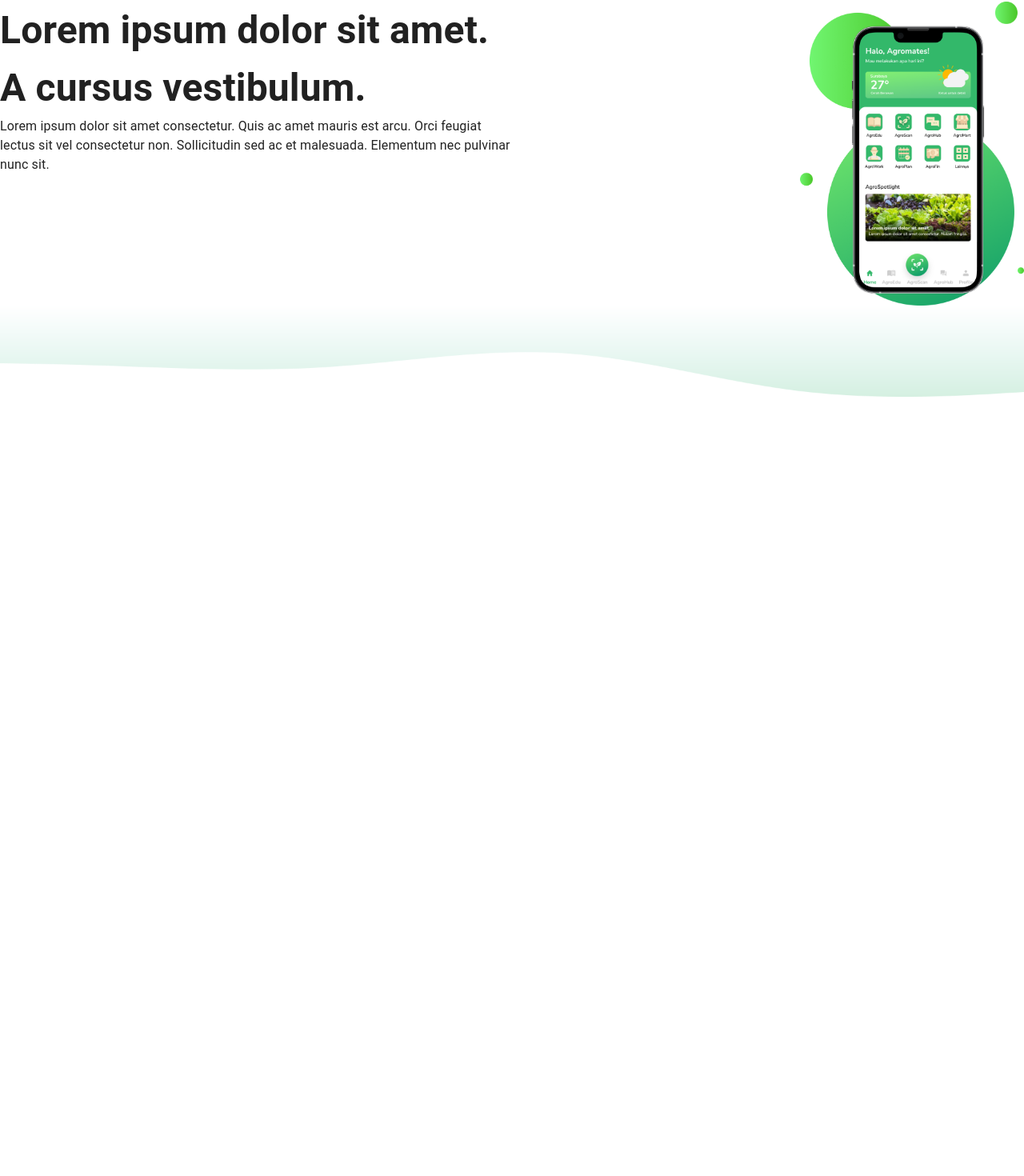
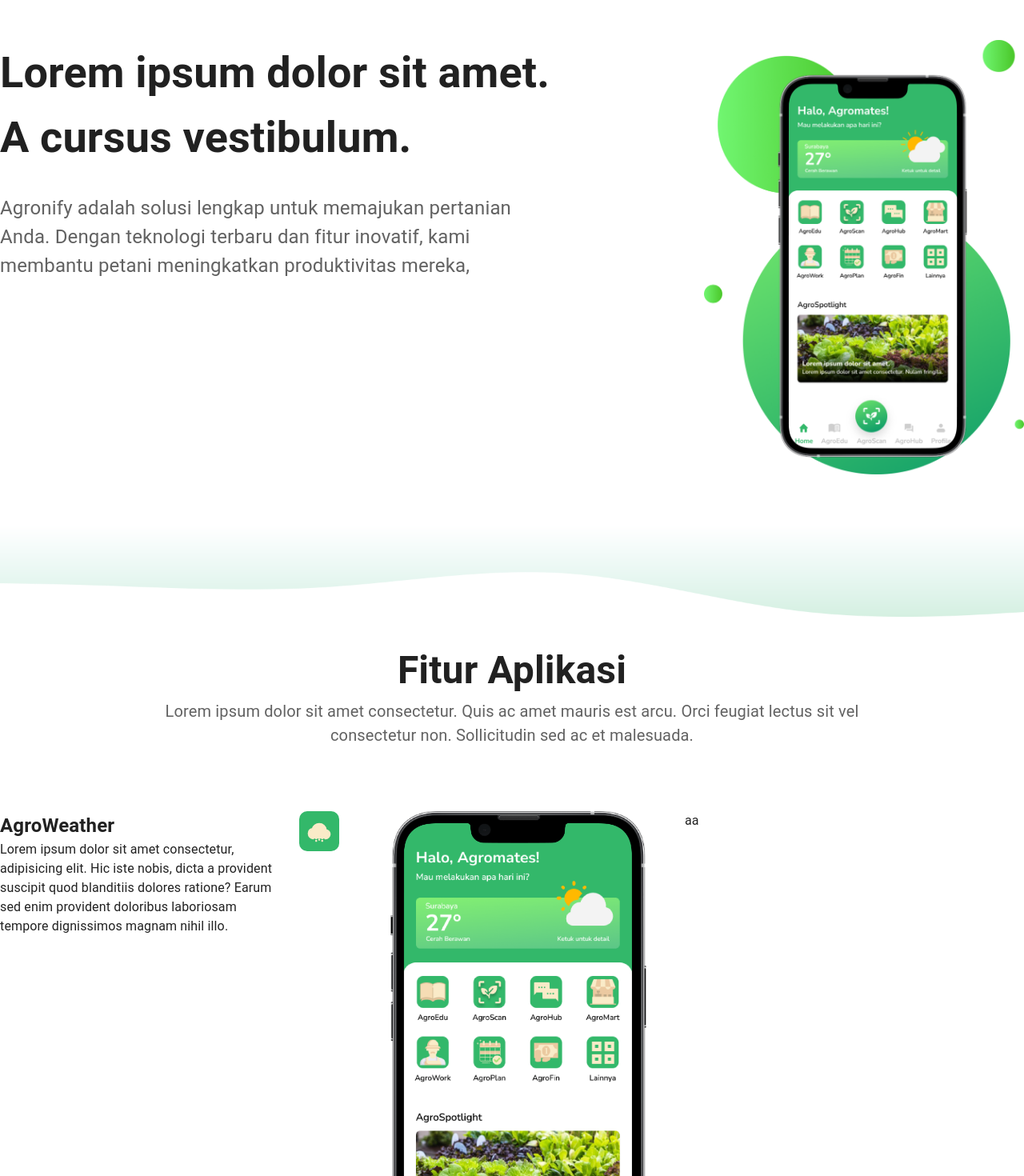
Before and after one commit to Agronify/Agronify-panel, a React (Vite) app: page /landing in a window 1280 px wide. Shown: the part 106-1576 px from the top of the page at 80% size. Before the commit the page ends 800 px from the top, so only its background shows below. Built offline with nearby package versions, Linux system fonts and the light colour scheme.

Commit message:
progress landing page

```diff
--- a/src/pages/Landing.tsx
+++ b/src/pages/Landing.tsx
@@ -1,42 +1,133 @@
-export default function LandingPage(){
+export default function LandingPage() {
   return (
     <>
-            <div className="w-full h-screen max-h-screen min-h-screen">
+      <div className="w-full h-screen min-h-screen">
         <div className="flex flex-col">
           <div className="shadow h-15 w-full">
             <div className="flex flex-col max-w-7xl mx-auto">
               <div className="flex items-center flex-1">
-                                <img src="/logo.png" className="w-[60px] h-[60px]"/>
-                                <div className="text-[#2DB46A] text-[40px] font-[700]">Agronify</div>
-                                <div className="flex-1 "></div>{/*expand*/}
+                <img src="/logo.png" className="w-[60px] h-[60px]" />
+                <div className="text-[#2DB46A] text-[40px] font-[700]">
+                  Agronify
+                </div>
+                <div className="flex-1 "></div>
+                {/*expand*/}
                 <div className="flex">
-                                    <button className="font-semibold text-[#626262] bg-transparent py-3 px-4 border-0 cursor-pointer text-[16px]">Beranda</button>
-                                    <button className="font-semibold text-[#626262] bg-transparent py-3 px-4 border-0 cursor-pointer text-[16px]">Fitur</button>
-                                    <button className="font-semibold text-[#626262] bg-transparent py-3 px-4 border-0 cursor-pointer text-[16px]">Tentang Kami</button>
-                                    <button className="font-semibold text-[#626262] bg-transparent py-3 px-4 border-0 cursor-pointer text-[16px]">Kontak</button>
-                                    <button className="font-semibold text-white bg-[#2DB46A] py-3 px-4 text-[16px] border-0 rounded-md">Masuk</button>
+                  <button className="font-semibold text-[#626262] bg-transparent py-3 px-4 border-0 cursor-pointer text-[16px]">
+                    Beranda
+                  </button>
+                  <button className="font-semibold text-[#626262] bg-transparent py-3 px-4 border-0 cursor-pointer text-[16px]">
+                    Fitur
+                  </button>
+                  <button className="font-semibold text-[#626262] bg-transparent py-3 px-4 border-0 cursor-pointer text-[16px]">
+                    Tentang Kami
+                  </button>
+                  <button className="font-semibold text-[#626262] bg-transparent py-3 px-4 border-0 cursor-pointer text-[16px]">
+                    Kontak
+                  </button>
+                  <button className="font-semibold text-white bg-[#2DB46A] py-3 px-4 text-[16px] border-0 rounded-md">
+                    Masuk
+                  </button>
                 </div>
               </div>
             </div>
           </div>
-                    <div className="flex flex-col w-full mt-12 max-w-7xl mx-auto">
+          <div className="flex flex-col w-full mt-24 max-w-7xl mx-auto">
             <div className="flex">
-                            <div className="flex flex-col w-2/4">
-                                <div className="text-[48px] font-[700]">Lorem ipsum dolor sit amet. <br/>A cursus vestibulum.</div>
-                                <div>
-                                    Lorem ipsum dolor sit amet consectetur. Quis ac amet mauris
-                                    est arcu. Orci feugiat lectus sit vel consectetur non. Sollicitudin
-                                    sed ac et malesuada. Elementum nec pulvinar nunc sit.
+              <div className="flex flex-col w-2/3">
+                <div className="text-[54px] font-[700]">
+                  Lorem ipsum dolor sit amet. <br />A cursus vestibulum.
+                </div>
+                <div className="text-[24px] w-4/5 text-[#626262] mt-[30px]">
+                  Agronify adalah solusi lengkap untuk memajukan pertanian Anda.
+                  Dengan teknologi terbaru dan fitur inovatif, kami membantu
+                  petani meningkatkan produktivitas mereka,
                 </div>
               </div>
-                            <img src="/landing/image1.png" className="ml-auto lg:w-[280px] md:w-[200px] w-[150px]"/>
+              <img
+                src="/landing/image1.png"
+                className="ml-auto lg:w-[400px] md:w-[300px] w-[250px]"
+              />
             </div>
           </div>
         </div>
         <div>
-                    <img src="/landing/bottom-vector.png" className="w-full"/>
+          <img src="/landing/bottom-vector.png" className="w-full mt-16" />
+        </div>
+        <div className="flex flex-col w-full mt-6">
+          <div className="flex flex-col max-w-4xl mx-auto text-center">
+            <div className="text-[48px] font-bold">Fitur Aplikasi</div>
+            <div className="text-[20px] text-[#626262]">
+              Lorem ipsum dolor sit amet consectetur. Quis ac amet mauris est
+              arcu. Orci feugiat lectus sit vel consectetur non. Sollicitudin
+              sed ac et malesuada.
+            </div>
+          </div>
+          <div className="flex max-w-7xl mx-auto mt-[80px] pb-16">
+            <div className="flex-1 flex flex-col mr-[64px]">
+              <div className="flex w-full space-x-8">
+                <div className="flex-1 flex flex-col">
+                  <div className="text-[24px] font-bold">AgroWeather</div>
+                  <div className="">
+                    Lorem ipsum dolor sit amet consectetur, adipisicing elit.
+                    Hic iste nobis, dicta a provident suscipit quod blanditiis
+                    dolores ratione? Earum sed enim provident doloribus
+                    laboriosam tempore dignissimos magnam nihil illo.
+                  </div>
+                </div>
+                <svg
+                  width="50"
+                  height="50"
+                  viewBox="0 0 50 50"
+                  fill="none"
+                  xmlns="http://www.w3.org/2000/svg"
+                >
+                  <rect width="50" height="50" rx="10" fill="#33B86A" />
+                  <path
+                    fill-rule="evenodd"
+                    clip-rule="evenodd"
+                    d="M33.1773 22.5534C33.1773 22.5534 33.3308 23.3333 33.3833 23.3408C36.2114 23.7441 38.3333 25.3937 38.3333 28.3333C38.3333 31.555 35.7217 34.1666 32.5 34.1666H17.5C14.2783 34.1666 11.6667 31.555 11.6667 28.3333C11.6667 25.3937 13.841 22.962 16.6691 22.5587C16.7215 22.5512 16.7729 22.5496 16.8227 22.5534C17.5741 18.7231 20.9496 15.8333 25 15.8333C29.0504 15.8333 32.4259 18.7231 33.1773 22.5534Z"
+                    fill="#FAEBC8"
+                  />
+                  <path
+                    d="M32.5 34.1666H32.8431C35.8753 34.1666 38.3333 31.7726 38.3333 28.8194C38.3333 26.1152 36.2723 23.8799 33.5967 23.5222C33.2247 19.2156 29.5179 15.8333 25 15.8333C21.0036 15.8333 17.6418 18.4799 16.6615 22.0716C13.8098 22.6471 11.6667 25.1076 11.6667 28.0555C11.6667 31.2862 14.2405 33.9313 17.5 34.1518"
+                    stroke="#FAEBC8"
+                    stroke-width="2"
+                    stroke-linecap="round"
+                    stroke-linejoin="round"
+                  />
+                  <path
+                    d="M22.5 33.75C22.5 34.4404 21.9404 35 21.25 35C20.5596 35 20 34.4404 20 33.75C20 33.0596 20.5596 32.5 21.25 32.5C21.9404 32.5 22.5 33.0596 22.5 33.75Z"
+                    fill="#FAEBC8"
+                  />
+                  <path
+                    d="M26.25 35.4167C26.25 36.107 25.6904 36.6667 25 36.6667C24.3096 36.6667 23.75 36.107 23.75 35.4167C23.75 34.7263 24.3096 34.1667 25 34.1667C25.6904 34.1667 26.25 34.7263 26.25 35.4167Z"
+                    fill="#FAEBC8"
+                  />
+                  <path
+                    d="M26.25 31.25C26.25 31.9404 25.6904 32.5 25 32.5C24.3096 32.5 23.75 31.9404 23.75 31.25C23.75 30.5596 24.3096 30 25 30C25.6904 30 26.25 30.5596 26.25 31.25Z"
+                    fill="#FAEBC8"
+                  />
+                  <path
+                    d="M30 33.75C30 34.4404 29.4404 35 28.75 35C28.0596 35 27.5 34.4404 27.5 33.75C27.5 33.0596 28.0596 32.5 28.75 32.5C29.4404 32.5 30 33.0596 30 33.75Z"
+                    fill="#FAEBC8"
+                  />
+                  <path
+                    d="M22.5 37.0833C22.5 37.7737 21.9404 38.3333 21.25 38.3333C20.5596 38.3333 20 37.7737 20 37.0833C20 36.393 20.5596 35.8333 21.25 35.8333C21.9404 35.8333 22.5 36.393 22.5 37.0833Z"
+                    fill="#FAEBC8"
+                  />
+                  <path
+                    d="M30 37.0833C30 37.7737 29.4404 38.3333 28.75 38.3333C28.0596 38.3333 27.5 37.7737 27.5 37.0833C27.5 36.393 28.0596 35.8333 28.75 35.8333C29.4404 35.8333 30 36.393 30 37.0833Z"
+                    fill="#FAEBC8"
+                  />
+                </svg>
+              </div>
+            </div>
+            <img src="/landing/image2.png" className="w-[320px]" />
+            <div className="flex-1 ml-12">aa</div>
+          </div>
         </div>
       </div>
     </>
-    )
+  );
 }
```
Also changed, not shown: public/landing/image2.png (added). Lines whose indentation alone changed are shown as unchanged.
